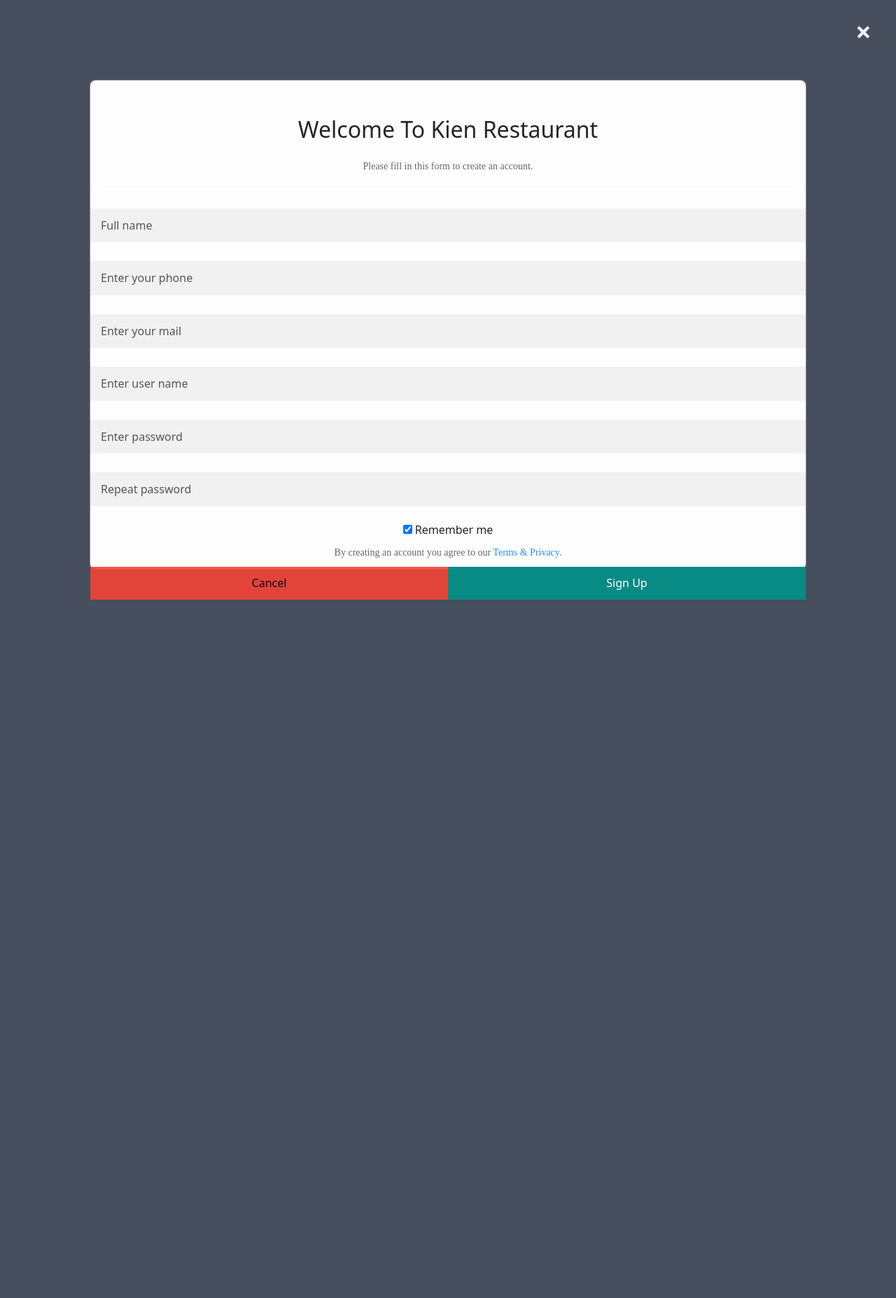
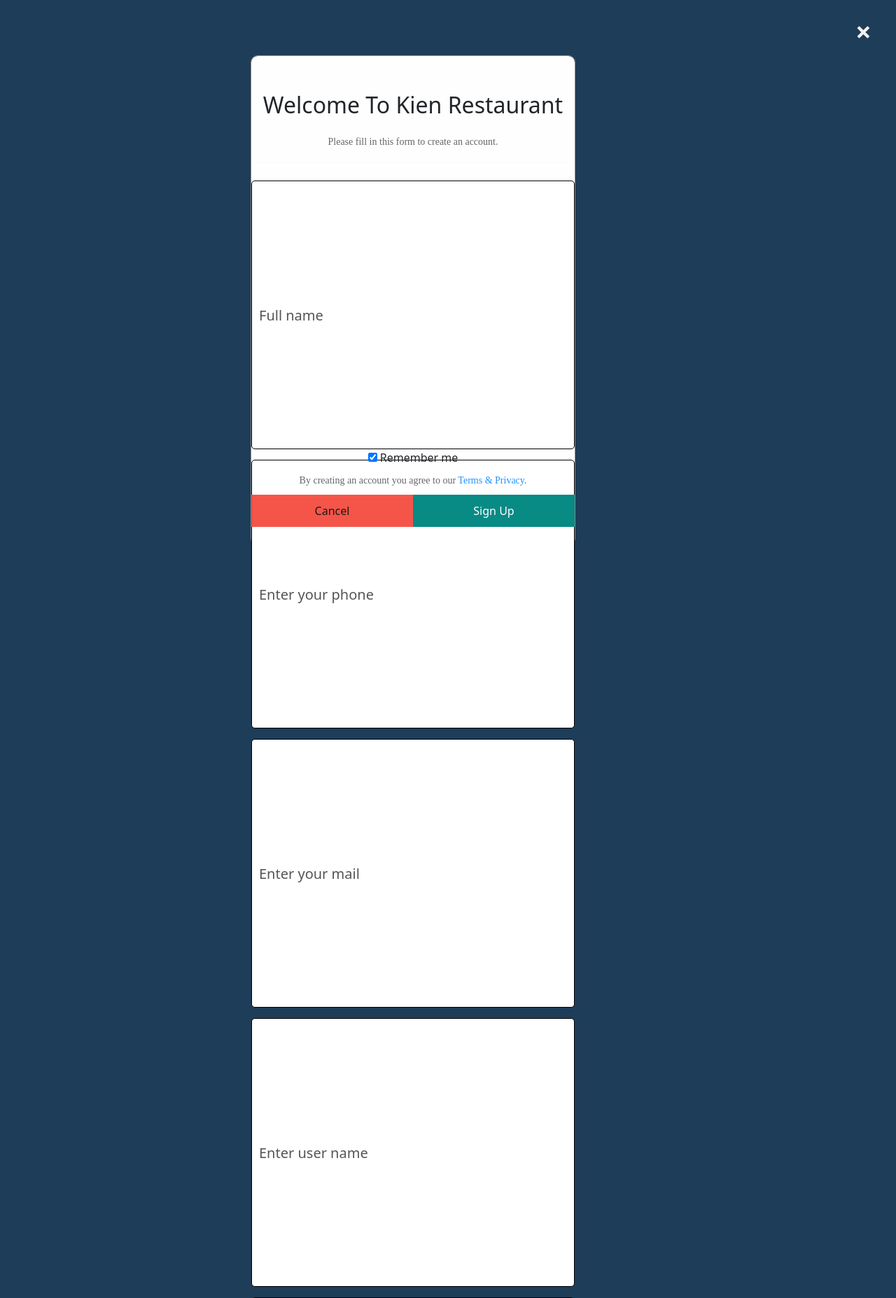
Before and after one commit to thangnh1/restaurant, a PHP site: page / in a window 1280 px wide, after a click on "SIGN UP". Shown: the top 1855 px of the page at 70% size. Run offline with PHP 8.4, Linux system fonts and the light colour scheme; data comes from the database, SQL or seed files in the repository; some libraries are stand-ins or nearby versions; some web fonts are replaced.

Commit message:
Add files via upload

```diff
--- a/include/webstyle.css
+++ b/include/webstyle.css
@@ -8,8 +8,8 @@
     scroll-behavior: smooth;
 }
 :root {
-    --main-color :#1e3d59;
-    --second-color : #f5f0e1;
+    --main-color :#ffff;
+    --second-color : black;
 }
 body {
     overflow-x: hidden;
@@ -42,11 +42,12 @@
     justify-content: space-between;
 }
 .top {
-    background-color: transparent;
+    background-color: none;
     position: fixed;
     width: 100%;
     z-index: 99;
     transition: all 0.5s ease 0s;
+    opacity: 1;
 }
 .top.sticky{
     background-color:var(--main-color);
@@ -197,30 +198,42 @@
 }
 .background .background-content h2 {
     font-size: 47px;
-    color: #FACC2E;
+    color: #ffffff;
     font-family: 'Permanent Marker', cursive;
 }
 .background .background-content p {
     font-size: 30px;
-    color:#FACC2E;
+    color:#ffffff;
     font-weight: bold;
     margin: 15px 0;
     font-weight: bold;
     font-family: 'Caveat', cursive;
 }
  .btn {
-    border: 2px solid #FACC2E;
+    border: 2px solid #ffffff;
     border-radius: 10px ;
     background-color: transparent;
     padding: 10px 30px;
-    color:#FACC2E ;
+    color:#ffffff ;
     transition: all .3s ease;
     cursor: pointer;
 }
 .btn:hover {
-    background-color:#D8D8D8;
     border: none;
-    color: #000000;
+    z-index: -1;
+    border-radius: 10px;
+    top: 0;
+    left: 0;
+    background: #a64bf4;
+    background: -webkit-linear-gradient(45deg, #00dbde, #fc00ff);
+    background: -o-linear-gradient(45deg, #00dbde, #fc00ff);
+    background: -moz-linear-gradient(45deg, #00dbde, #fc00ff);
+    background: linear-gradient(45deg, #00dbde, #fc00ff);
+    opacity: 1;
+    -webkit-transition: all 0.4s;
+    -o-transition: all 0.4s;
+    -moz-transition: all 0.4s;
+    transition: all 0.4s;
 }
 
 
@@ -244,11 +257,11 @@
 }
 .about .about-item h2 {
     font-size: 20px;
-    color:#F5D0A9;
+    color:#000000;
 }
 .about .about-item p{
     font-size: 15px;
-    color:#F5D0A9;
+    color:#000000;
     margin: 15px 0 30px;
     text-align: justify;
 }
@@ -295,38 +308,38 @@
 /*-----------------------------------------SIGNUP-------------------------------------------------*/
 
 /* Full-width input fields */
-input[type=text], input[type=password] {
-  width: 100%;
-  padding: 15px;
-  margin: 5px 0 22px 0;
-  display: inline-block;
-  border: none;
-  background: #f1f1f1;
+.signup-input input{
+    display: block;
+    height: 100%;
+    width: 100%;
+    font-size: 20px;
+    margin-bottom: 15px;
+    border-radius: 5px;
+    border: #000000 solid .01px;
+    padding: 10px;
 }
-
-/* Add a background color when the inputs get focus */
-input[type=text]:focus, input[type=password]:focus {
-  background-color: #ddd;
-  outline: none;
+.signup-input input:hover{
+    border: #000000 solid .01px;
+    padding: 10px;
+    color: #088A85;
 }
-
 /* Set a style for all buttons */
 .signup-button button {
-  background-color: var(--main-color);
-  color: 	var(--second-color);
+  background-color: #CCCCCC;
+  color:#000000;
   padding: 14px 20px;
   margin: 8px 0;
   border-radius: 5px;
   border: none;
   cursor: pointer;
   width: 100%;
-  opacity: 0.9;
+  opacity: 0.7;
   font-size: 17px;
 }
 
 .signup-button button:hover {
   opacity:1;
-  background-color:#A4A4A4;
+  background-color:#99CCCC;
   color: white;
 }
 
@@ -375,9 +388,9 @@
   top: 0;
   width: 100%; /* Full width */
   height: 100%; /* Full height */
-  overflow: auto; /* Enable scroll if needed */
-  background-color: #474e5d;
   padding-top: 50px;
+  background-color: #1e3d59;
+  padding: 50px 400px 50px 300px;
 }
 
 /* Modal Content/Box */
@@ -386,6 +399,7 @@
   margin: 5% auto 15% auto; /* 5% from the top, 15% from the bottom and centered */
   border: 1px solid #888;
   width: 80%; /* Could be more or less, depending on screen size */
+  border-radius: 10px;
 }
 
 /* Style the horizontal ruler */
@@ -424,21 +438,21 @@
 
 }
 .login-button button {
-    background-color: var(--main-color);
-    color: 	var(--second-color);
+    background-color: #CCCCCC;
+    color: 	#000000;
     padding: 14px 20px;
     margin: 8px 0;
     border-radius: 5px;
     border: none;
     cursor: pointer;
     width: 100%;
-    opacity: 0.9;
+    opacity: 0.7;
     font-size: 17px;
   }
 
   .login-button button:hover {
     opacity:1;
-    background-color:#A4A4A4;
+    background-color:#99CCCC;
     color: white;
   }
   .logout-button {
@@ -469,6 +483,7 @@
     background-color:#A4A4A4;
     color: white;
   }
+
 /*-------------------------------------------MENU------------------------------------------*/
 
 .menu {
@@ -486,7 +501,7 @@
     margin: 10px 12px;
     border: none;
     font-size: 20px;
-    color: #F5D0A9;
+    color: #000000;
     cursor: pointer;
     align-items: center;
     padding-bottom: 40px;
@@ -529,12 +544,12 @@
 }
 
 .list-item p {
-   color: #F5D0A9;
+   color: #000000;
    transition: all .3s ease;
    font-size: 20px;
 }
 .list-price p {
-    color: #F5D0A9;
+    color: #000000;
     transition: all .3s ease;
     font-size: 20px;
 }
@@ -628,9 +643,13 @@
     border-radius: 10px;
     transform: translateY(40%);
     transition: all 0.5s ease;
+
 }
 .room-items-text h2 {
     color:black;
+}
+.room-items-text p{
+    color: black;
 }
 /*-------------------------------------------BOOKING---------------------------------------------*/
 form {
```
